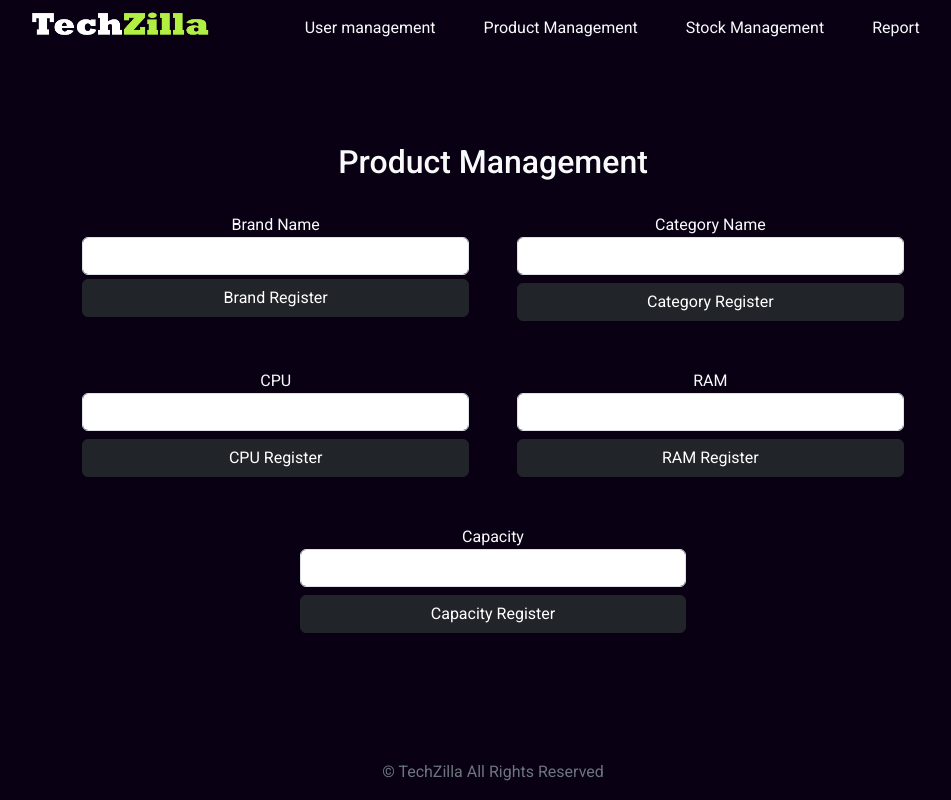
After one commit to SachinthaBasna/TechZilla, a PHP site: page /adminProduct.php in a window 1280 px wide. The commit adds this page. Shown: the whole page, without its empty margins (147-1098 px from the left). Run offline with PHP 8.4, Linux system fonts and the light colour scheme; the visitor is signed in with stand-in values (Sample User, id 1).

Commit message:
Add files via upload

```diff
--- a/adminNavbar.php
+++ b/adminNavbar.php
@@ -1,10 +1,10 @@
-<div class="nav col-10">
+<div class="nav col-10 fixed-top mt-2">
     <ul class="admin-nav-bar navbar-nav me-auto mb-2 text-light d-flex justify-content-end flex-row gap-5">
         <div class="col-2 me-5">
-            <img src="Resources/Logo.png" class="img-fluid">
+            <a href="adminDashboard.php"><img src="Resources/Logo.png" class="img-fluid"></a>
         </div>
-        <li><a href="" class="admin-nav nav-link">User management</a></li>
-        <li><a href="" class="admin-nav nav-link">Product Management</a></li>
+        <li><a href="adminDashboard.php" class="admin-nav nav-link">User management</a></li>
+        <li><a href="adminProduct.php" class="admin-nav nav-link">Product Management</a></li>
         <li><a href="" class="admin-nav nav-link">Stock Management</a></li>
         <li><a href="" class="admin-nav nav-link">Report</a></li>
     </ul>
--- /dev/null
+++ b/adminProduct.php
@@ -0,0 +1,87 @@
+<?php
+session_start();
+
+if (isset($_SESSION["a"])) {
+
+
+    ?>
+
+    <!DOCTYPE html>
+    <html lang="en">
+
+    <head>
+        <meta charset="UTF-8">
+        <meta name="viewport" content="width=device-width, initial-scale=1.0">
+        <link rel="stylesheet" href="style.css" />
+        <link rel="stylesheet" href="bootstrap.css" />
+        <title>Product Management</title>
+    </head>
+
+    <body class="body">
+        <?php include "adminNavbar.php"; ?>
+        <div class="adminBody text-light">
+            <div class="col-12">
+                <h2 class="text-center">Product Management</h2>
+
+                <div class="row d-flex justify-content-center">
+                    <div class="col-4 p-4 text-center">
+                        <label for="form-label">Brand Name</label>
+                        <input type="text" class="form-control" id="brand">
+                        <div class="alert alert-danger mt-2 d-none" id="msgB"></div>
+                        <button class="btn btn-dark col-12 mt-1" onclick="brand()">Brand Register</button>
+                    </div>
+
+                    <div class="col-4 p-4 text-center">
+                        <label for="form-label">Category Name</label>
+                        <input type="text" class="form-control" id="cat">
+                        <div class="alert alert-danger mt-2 d-none" id="msgC"></div>
+                        <button class="btn btn-dark col-12 mt-2" onclick="catReg()">Category Register</button>
+                    </div>
+                </div>
+
+                <div class="row d-flex justify-content-center">
+                    <div class="col-4 p-4 text-center">
+                        <label for="form-label">CPU</label>
+                        <input type="text" class="form-control" id="cpu">
+                        <div class="alert alert-danger mt-2 d-none" id="msgCPU"></div>
+                        <button class="btn btn-dark col-12 mt-2" onclick="cpuReg()">CPU Register</button>
+                    </div>
+
+                    <div class="col-4 p-4 text-center">
+                        <label for="form-label">RAM</label>
+                        <input type="text" class="form-control" id="ram">
+                        <div class="alert alert-danger mt-2 d-none" id="msgRAM"></div>
+                        <button class="btn btn-dark col-12 mt-2" onclick="ramReg();">RAM Register</button>
+                    </div>
+                </div>
+
+                <div class="row d-flex justify-content-center">
+                    <div class="col-4 p-4 text-center">
+                        <label for="form-label">Capacity</label>
+                        <input type="text" class="form-control">
+                        <div class="alert alert-danger mt-2 d-none"></div>
+                        <button class="btn btn-dark col-12 mt-2">Capacity Register</button>
+                    </div>
+
+            </div>
+        </div>
+
+
+
+
+
+
+
+
+        <footer class="fixed-bottom col-12">
+            <p class="text-secondary text-center">&copy; TechZilla All Rights Reserved</p>
+        </footer>
+        <script src="script.js"></script>
+    </body>
+
+    </html>
+    <?php
+} else {
+    echo ("You're not a admin!");
+}
+?>
--- a/script.js
+++ b/script.js
@@ -131,32 +131,30 @@ function updateUserStatus() {
 
   request = new XMLHttpRequest();
 
-
   request.onreadystatechange = function () {
     if (request.readyState == 4 && request.status) {
       response = request.responseText;
 
-      document.getElementById('msgDiv').className = "d-block";
-      document.getElementById('msg').innerHTML = response;
+      document.getElementById("msgDiv").className = "d-block";
+      document.getElementById("msg").innerHTML = response;
 
-      if(response == "Deactive"){
-        document.getElementById('msgDiv').className = "d-block";
-        document.getElementById('msg').innerHTML = response;
-        document.getElementById('msg').className = "alert alert-success";
+      if (response == "Deactive") {
+        document.getElementById("msgDiv").className = "d-block";
+        document.getElementById("msg").innerHTML = response;
+        document.getElementById("msg").className = "alert alert-success";
         userId.value = "";
         loadUser();
-      } else if(response == "Active") {
-        document.getElementById('msgDiv').className = "d-block";
-        document.getElementById('msg').innerHTML = response;
-        document.getElementById('msg').className = "alert alert-success";
+      } else if (response == "Active") {
+        document.getElementById("msgDiv").className = "d-block";
+        document.getElementById("msg").innerHTML = response;
+        document.getElementById("msg").className = "alert alert-success";
 
         userId.value = "";
         loadUser();
-
       } else {
-        document.getElementById('msgDiv').className = "d-block";
-        document.getElementById('msg').innerHTML = response;
-        document.getElementById('msg').className = "alert alert-danger";
+        document.getElementById("msgDiv").className = "d-block";
+        document.getElementById("msg").innerHTML = response;
+        document.getElementById("msg").className = "alert alert-danger";
       }
     }
   };
@@ -165,7 +163,133 @@ function updateUserStatus() {
   request.send(f);
 }
 
-
-function reload(){
+function reload() {
   location.reload();
 }
+
+// brand Register
+
+function brand() {
+  var brand = document.getElementById("brand");
+  f = new FormData();
+
+  f.append("b", brand.value);
+
+  request = new XMLHttpRequest();
+
+  request.onreadystatechange = function () {
+    if (request.readyState == 4 && request.status == 200) {
+      response = request.responseText;
+      // alert(response);
+      document.getElementById("msgB").className = "d-block";
+      if (response == "Success") {
+        document.getElementById("msgB").innerHTML = response;
+        document.getElementById("msgB").className =
+          "d-block alert alert-success";
+      } else {
+        document.getElementById("msgB").innerHTML = response;
+        document.getElementById("msgB").className =
+          "d-block alert alert-danger";
+      }
+    }
+  };
+  request.open("POST", "brandRegisterProcess.php", true);
+  request.send(f);
+}
+
+// Category Register
+function catReg() {
+  var category = document.getElementById("cat");
+
+  // alert(category.value);
+
+  f = new FormData();
+
+  f.append("c", category.value);
+
+  request = new XMLHttpRequest();
+
+  request.onreadystatechange = function () {
+    if (request.readyState == 4 && request.status == 200) {
+      response = request.responseText;
+      // alert(response);
+      document.getElementById("msgC").className = "d-block";
+      if (response == "Success") {
+        document.getElementById("msgC").innerHTML = response;
+        document.getElementById("msgC").className =
+          "d-block alert alert-success";
+      } else {
+        document.getElementById("msgC").innerHTML = response;
+        document.getElementById("msgC").className =
+          "d-block alert alert-danger";
+      }
+    }
+  };
+
+  request.open("POST", "categoryRegisterProcess.php", true);
+  request.send(f);
+}
+
+function cpuReg() {
+  var cpu = document.getElementById("cpu");
+
+  // alert(cpu.value);
+
+  f = new FormData();
+
+  f.append("cpu", cpu.value);
+
+  request = new XMLHttpRequest();
+
+  request.onreadystatechange = function () {
+    if (request.readyState == 4 && request.status == 200) {
+      response = request.responseText;
+      // alert(response);
+      document.getElementById("msgCPU").className = "d-block";
+      if (response == "Success") {
+        document.getElementById("msgCPU").innerHTML = response;
+        document.getElementById("msgCPU").className =
+          "d-block alert alert-success";
+      } else {
+        document.getElementById("msgCPU").innerHTML = response;
+        document.getElementById("msgCPU").className =
+          "d-block alert alert-danger";
+      }
+    }
+  };
+
+  request.open("POST", "cpuRegisterProcess.php", true);
+  request.send(f);
+}
+
+function ramReg() {
+  var ram = document.getElementById("ram");
+
+  // alert(ram.value);
+
+  f = new FormData();
+
+  f.append("ram", ram.value);
+
+  request = new XMLHttpRequest();
+
+  request.onreadystatechange = function () {
+    if (request.readyState == 4 && request.status == 200) {
+      response = request.responseText;
+      // alert(response);
+      document.getElementById("msgRAM").className = "d-block";
+      if (response == "Success") {
+        document.getElementById("msgRAM").innerHTML = response;
+        document.getElementById("msgRAM").className =
+          "d-block alert alert-success";
+      } else {
+        document.getElementById("msgRAM").innerHTML = response;
+        document.getElementById("msgRAM").className =
+          "d-block alert alert-danger";
+      }
+    }
+  };
+
+  request.open("POST", "ramRegisterProcess.php", true);
+  request.send(f);
+}
--- a/style.css
+++ b/style.css
@@ -466,3 +466,10 @@ nav ul li button:hover {
   backdrop-filter: blur(10px);
 
 }
+
+.adminBody {
+  display: flex;
+  align-items: center;
+  justify-content: center;
+  height: 100vh;
+}
```
Also changed, not shown: brandRegisterProcess.php (added, +22 -0 lines), categoryRegisterProcess.php (added, +22 -0 lines), cpuRegisterProcess.php (added, +22 -0 lines), ramRegisterProcess.php (added, +22 -0 lines).
